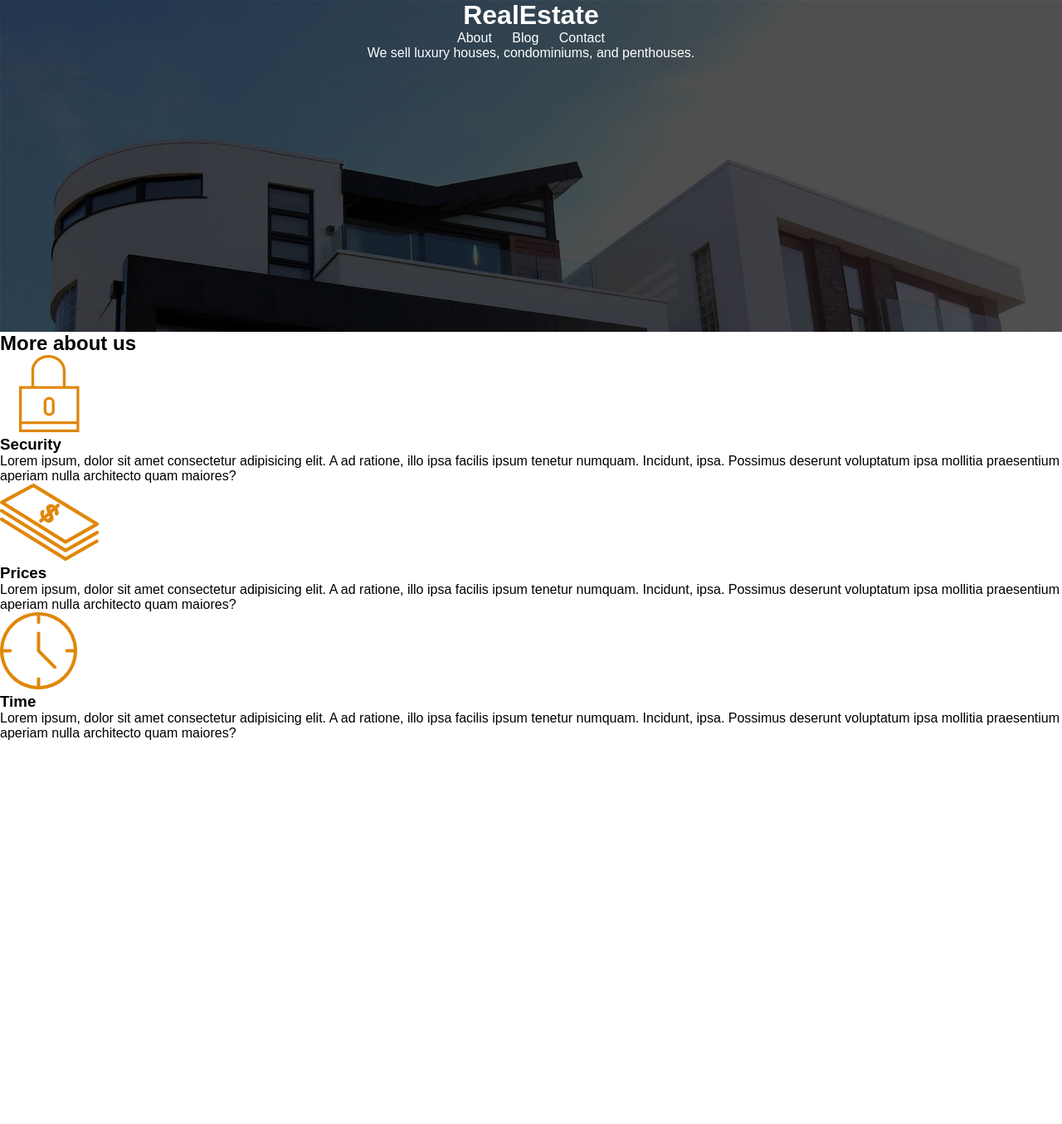
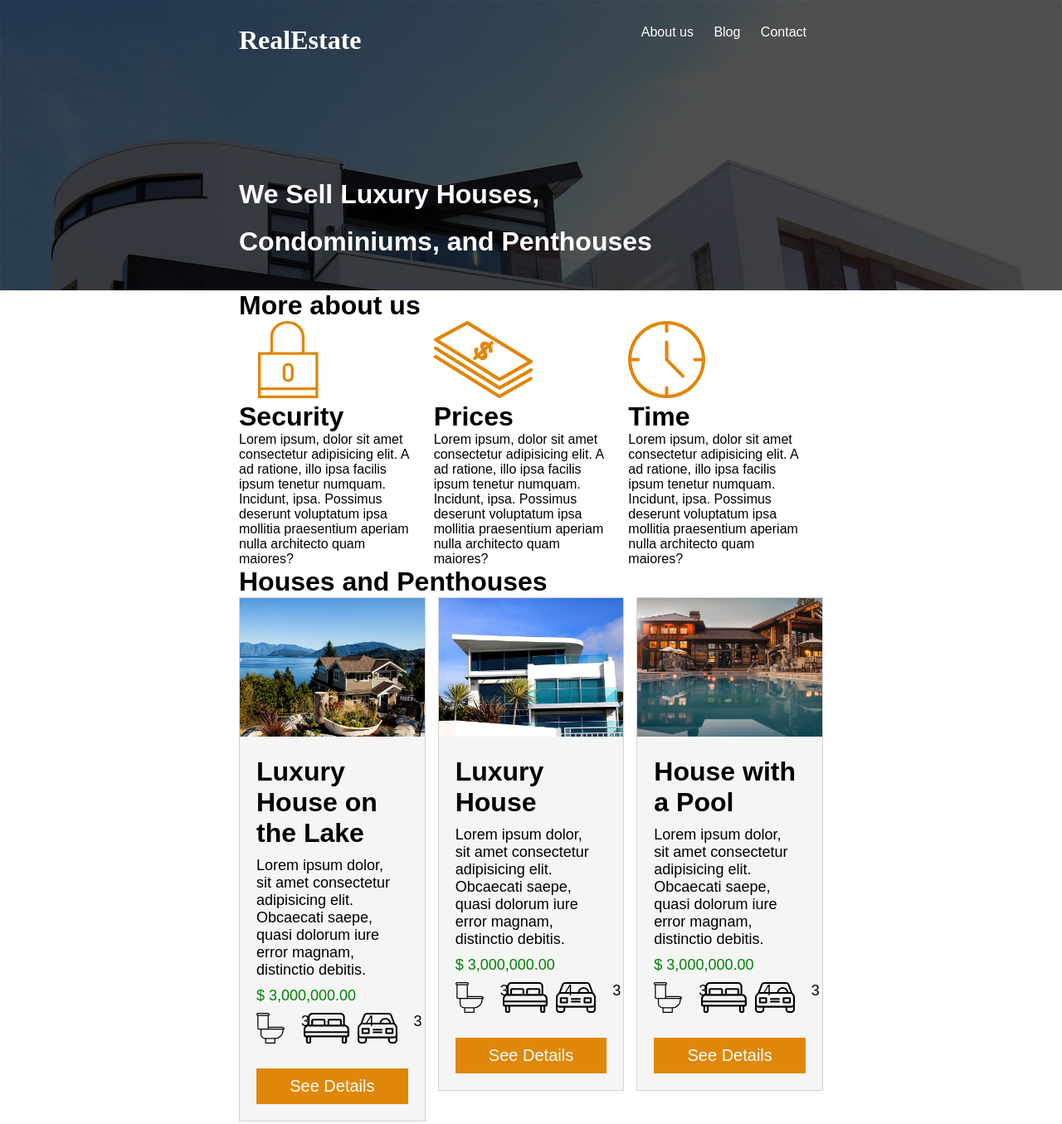
Before and after one commit to CodingNewbie/realEstate, a plain HTML site: page index.html in a window 1280 px wide. Shown: the whole page at 83% size. Before the commit the page ends 893 px from the top, so only its background shows below. Drawn offline with Linux system fonts and the light colour scheme.

Commit message:
Add and style Houses and Penthouses section

```diff
--- a/index.html
+++ b/index.html
@@ -4,22 +4,27 @@
     <meta charset="UTF-8">
     <meta name="viewport" content="width=device-width, initial-scale=1.0">
     <link rel="stylesheet" href="style.css">
-    <title>Document</title>
+    <title>Real Estate</title>
 </head>
 <body>
-    <header>
-        <h1>RealEstate</h1>
-        <nav>
-            <a href="#">About</a>
-            <a href="#">Blog</a>
-            <a href="#">Contact</a>
-        </nav>
-        <p>We sell luxury houses, condominiums, and penthouses.</p>
+    <header class="site-init">
+        <div class="flex-header-v container">
+            <div class="flex-header">
+                    <h1>Real<b>Estate</b></h1>
+                    <nav class="menu">
+                        <a href="#">About us</a>
+                        <a href="#">Blog</a>
+                        <a href="#">Contact</a>
+                    </nav>
+            </div>
+            <p>We Sell Luxury Houses,</p>
+            <p>Condominiums, and Penthouses</p>
+        </div>
     </header>
 
-    <main>
+    <main class="container">
         <h2>More about us</h2>
-        <div>
+        <div class="flex-about">
             <div>
                 <img src="/img/icon1.svg" alt="security icon">
                 <h3>Security</h3>
@@ -39,5 +44,81 @@
             </div>
         </div>
     </main>
+    <section class="houses container">
+        <h2>Houses and Penthouses</h2>
+        <div class="house-card-flex">
+            <div class="house-item">
+                <img src="/img/announcement1.jpg" alt="">
+                <div class="house-item-text">
+                    <h3>Luxury House on the Lake</h3>
+                    <p>Lorem ipsum dolor, sit amet consectetur adipisicing elit. Obcaecati saepe, quasi dolorum iure error magnam, distinctio debitis.</p>
+                    <p class="price">$ 3,000,000.00</p>
+                    <ul class="icon-flex">
+                        <li>
+                            <img src="/img/icon_wc.svg" alt="">
+                            <p>3</p>
+                        </li>
+                        <li>
+                            <img src="/img/icon_room.svg" alt="">
+                            <p>4</p>
+                        </li>
+                        <li>
+                            <img src="/img/icon_parking.svg" alt="">
+                            <p>3</p>
+                        </li>
+                    </ul>
+                    <a href="#" class="house-details-btn">See Details</a>
+                </div>
+            </div>
+
+            <div class="house-item">
+                <img src="/img/announcement2.jpg" alt="">
+                <div class="house-item-text">
+                    <h3>Luxury House</h3>
+                    <p>Lorem ipsum dolor, sit amet consectetur adipisicing elit. Obcaecati saepe, quasi dolorum iure error magnam, distinctio debitis.</p>
+                    <p class="price">$ 3,000,000.00</p>
+                    <ul class="icon-flex">
+                        <li>
+                            <img src="/img/icon_wc.svg" alt="">
+                            <p>3</p>
+                        </li>
+                        <li>
+                            <img src="/img/icon_room.svg" alt="">
+                            <p>4</p>
+                        </li>
+                        <li>
+                            <img src="/img/icon_parking.svg" alt="">
+                            <p>3</p>
+                        </li>
+                    </ul>
+                    <a href="#" class="house-details-btn">See Details</a>
+                </div>
+            </div>
+
+            <div class="house-item">
+                <img src="/img/announcement3.jpg" alt="">
+                <div class="house-item-text">
+                    <h3>House with a Pool</h3>
+                    <p>Lorem ipsum dolor, sit amet consectetur adipisicing elit. Obcaecati saepe, quasi dolorum iure error magnam, distinctio debitis.</p>
+                    <p class="price">$ 3,000,000.00</p>
+                    <ul class="icon-flex">
+                        <li>
+                            <img src="/img/icon_wc.svg" alt="">
+                            <p>3</p>
+                        </li>
+                        <li>
+                            <img src="/img/icon_room.svg" alt="">
+                            <p>4</p>
+                        </li>
+                        <li>
+                            <img src="/img/icon_parking.svg" alt="">
+                            <p>3</p>
+                        </li>
+                    </ul>
+                    <a href="#" class="house-details-btn">See Details</a>
+                </div>
+            </div>
+        </div>
+    </section>
 </body>
 </html>
--- a/style.css
+++ b/style.css
@@ -5,20 +5,124 @@
 body{
     font-family: arial;
 }
-header{
-    background-image: url(/img/header.jpg);
-    background-size: cover;
-    height: 400px;
+
+a{
+    text-decoration: none;
+    color: white;
+}
+
+img{
+    max-width: 100%;
+}
+
+h2, h3{
+    font-size: 2em;
+}
+
+/* utilities */
+.flex-header{
+    display: flex;
+    flex-direction: row;
+    justify-content: space-between;
+    width: 100%;
+    margin: 0 auto;
+    height: 100%
+}
+
+.flex-header-v{
     display: flex;
     flex-direction: column;
+    justify-content: space-between;
+    height: 35vh;
+}
+
+.container{
+    max-width: 55%;
+    margin: 0 auto;
+}
+
+/* header */
+.site-init{
+    background-image: url(/img/header.jpg);
+    height: 40vh;
+    background-size: cover;
+    color: white;
+    padding-top: 30px;
+}
+
+.menu a{
+    margin-right: 20px;
+}
+
+.site-init p{
+    font-size: 20px;
+}
+
+.flex-header h1{
+    font-family:'Times New Roman', Times, serif;
+}
+
+.flex-header-v p{
+    font-size: 2em;
+    font-weight: 600;
+    padding-top: 20px;
+}
+
+/* about us */
+.flex-about{
+    display: flex;
+    flex-direction: row;
+    justify-content: space-between;
     align-items: center;
 }
 
-header h1, header a, header p{
-    color: white;
-    text-decoration: none;
+/* house item */
+.house-card-flex{
+    display: flex;
+    gap: 15px;
+    margin-bottom: 50px;
+}
+.house-item{
+    background-color: #F5F5F5;
+    width: 450px;
+    border: 1px solid lightgrey;
+    height: 100%;
 }
 
-nav a{
-    padding: 0 10px;
+.house-item-text{
+    padding: 20px;
+    display: flex;
+    flex-direction: column;
+    gap: 10px;
 }
+.price{
+    color: green;
+}
+
+.icon-flex{
+    display: flex;
+    justify-content: space-around;
+}
+
+.icon-flex li{
+    display: flex;
+}
+
+.icon-flex img, p{
+    margin-right: 20px;
+}
+
+.house-details-btn{
+    background-color: #E08709;
+    border: none;
+    color: white;
+    display: block;
+    margin-top: 20px;
+    padding: 10px;
+    text-align: center;
+    font-size: 20px;
+}
+
+.houses p{
+    font-size: 18px;
+}
```
